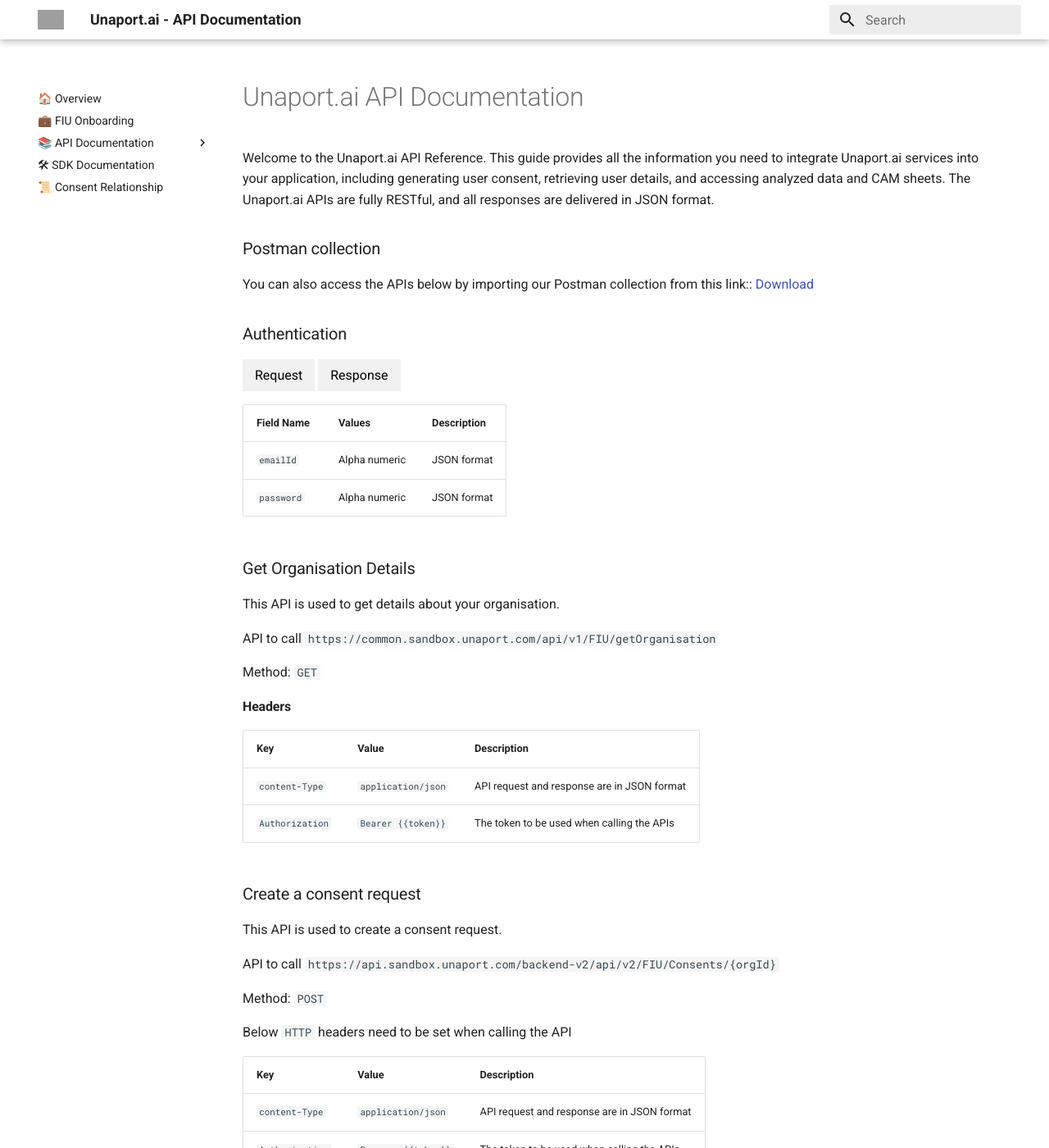
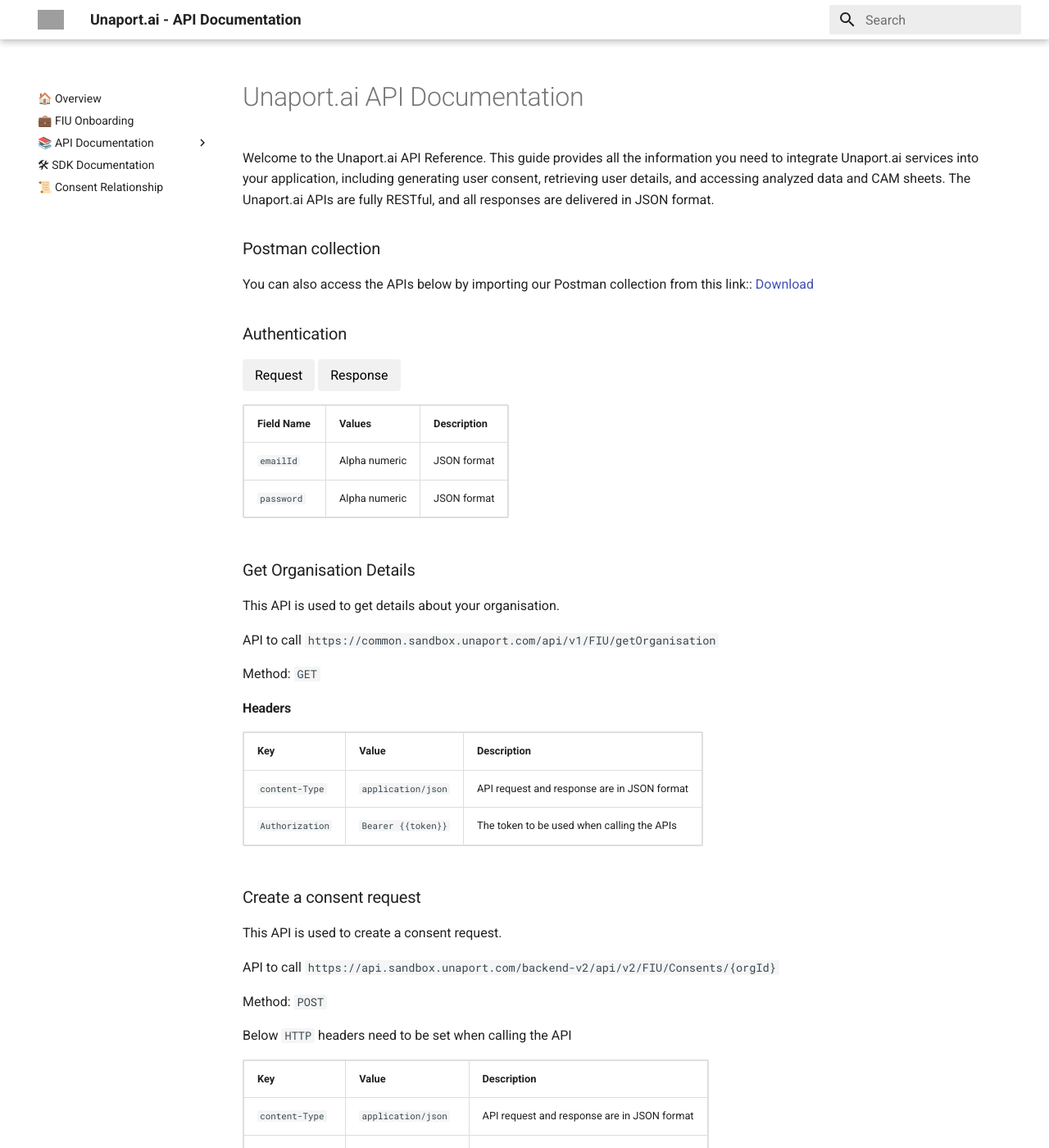
Before and after one commit to Unacores/unaport-docs, an MkDocs documentation site: the page built from docs/fiu_integration.md, in a window 1280 px wide and 1400 px high. Shown: the whole window at 82% size. Built offline with MkDocs 1.6.1 and Material for MkDocs 9.7.7, drawn with Linux system fonts in a browser that asks for light colours; grey boxes are pictures that could not be loaded.

Commit message:
initial commit

```diff
--- a/docs/css/custom.css
+++ b/docs/css/custom.css
@@ -1,3 +1,30 @@
+
+code {
+  background-color: #f5f5f5;
+  padding: 0.2em 0.4em;
+  border-radius: 4px;
+}
+
+table {
+  width: 100%;
+  border-collapse: collapse;
+  margin: 1em 0;
+}
+
+table th, table td {
+  padding: 0.5em;
+  text-align: left;
+  border: 1px solid #ddd;
+}
+
+button {
+  background-color: #007bff;
+  color: #fff;
+  border: none;
+  padding: 0.5em 1em;
+  border-radius: 4px;
+  cursor: pointer;
+}
 
 /* extra.css */
 .black-text {
--- a/mkdocs.yml
+++ b/mkdocs.yml
@@ -17,6 +17,10 @@
   palette:
     primary: "white"
     accent: "blue"
+
+  font:
+    text: "Roboto"
+    code: "Roboto Mono"
 markdown_extensions:
   - admonition
   - codehilite
```
Also changed, not shown: docs/images/logo1.png (added).
